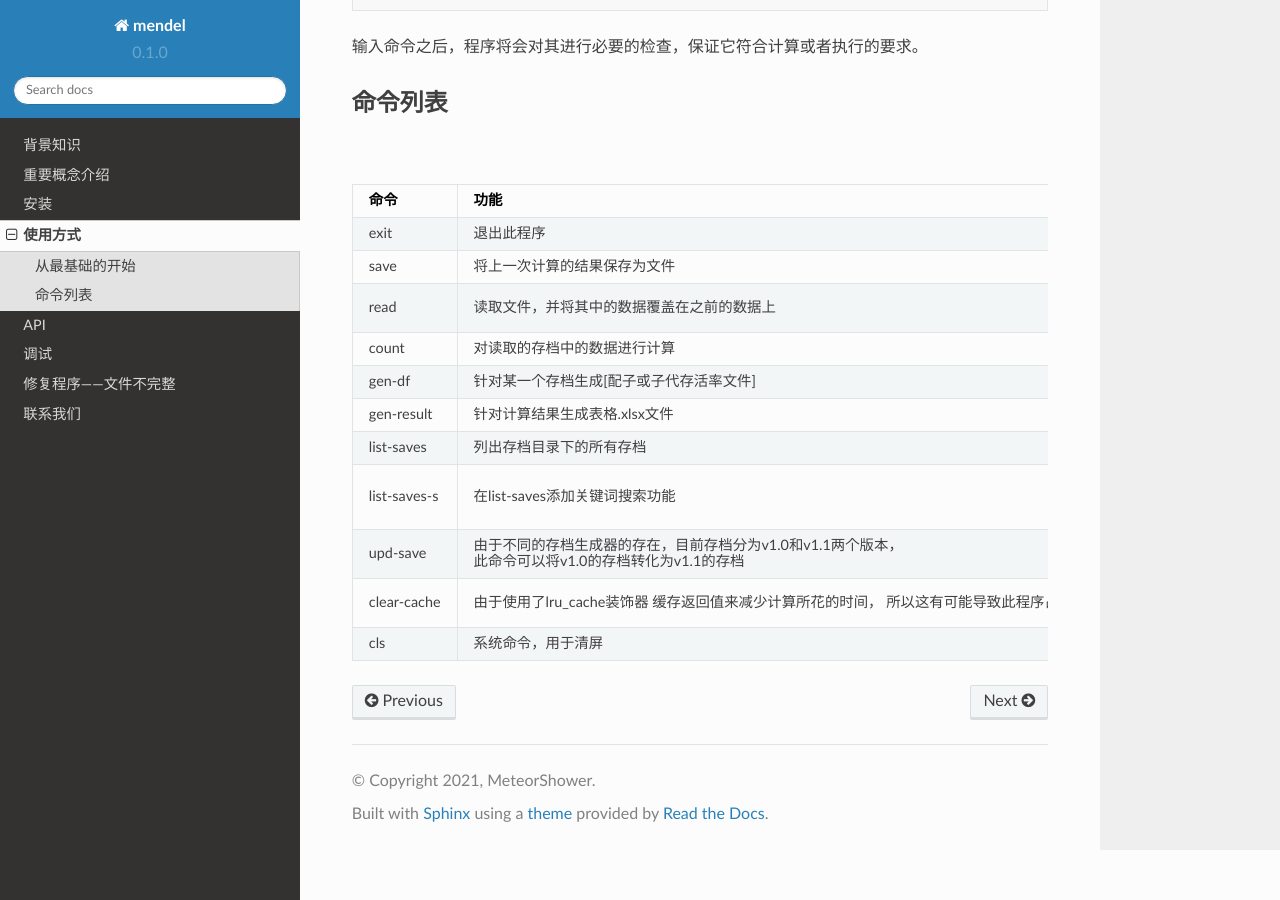
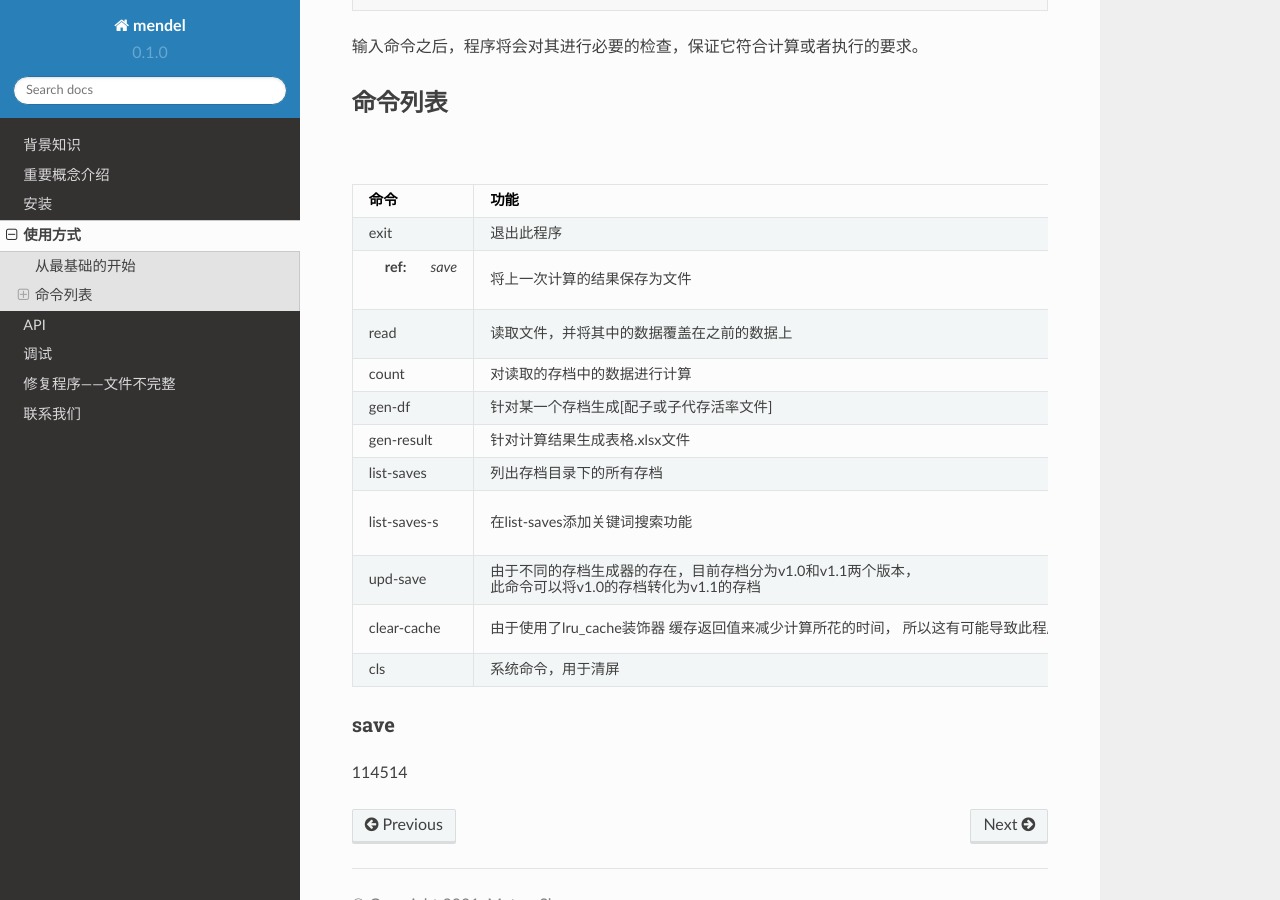
Before and after one commit to MeteorShower2004/MendelCalculatorDOC, a Sphinx documentation site: the page built from docs/source/usage.rst, in a window 1280 px wide and 900 px high, scrolled down 441 px. Built offline with Sphinx 7.4.7 and the Read the Docs theme 2.0.0, drawn with Linux system fonts in a browser that asks for light colours.

Commit message:
Update usage.rst

```diff
--- a/docs/source/usage.rst
+++ b/docs/source/usage.rst
@@ -32,7 +32,7 @@
     * - exit
       - 退出此程序
       -
-    * - save
+    * -  :ref: `save`
       - 将上一次计算的结果保存为文件
       - 如果未进行任何计算，则会提示错误
     * - read
@@ -74,3 +74,7 @@
     * - cls
       - 系统命令，用于清屏
       - 仅限windows.
+
+save
+>>>>>>>>>>>>>>>>>>>
+114514
```
